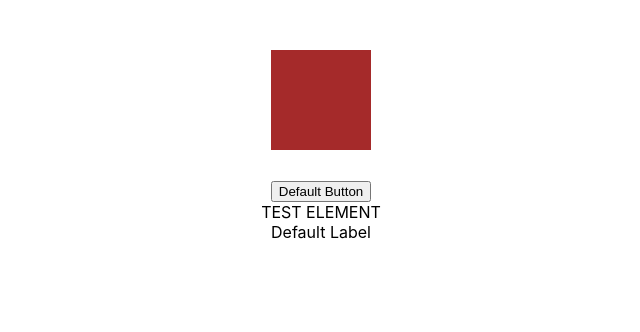
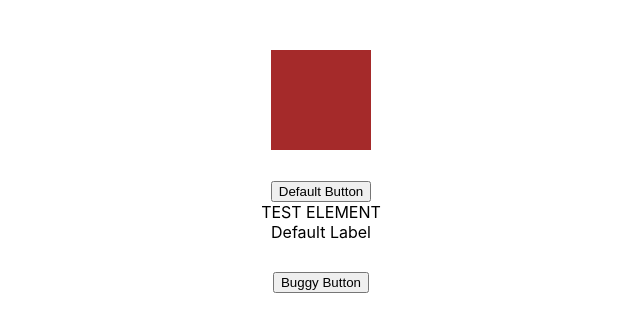
Before and after one commit to EBuyuran/react-playground, a React (Create React App) app: page / in a window 1280 px wide. Shown: the top 332 px of the page, without its empty margins (319-959 px from the left). Built offline with nearby package versions, Linux system fonts and the light colour scheme.

Commit message:
added error boundary

```diff
--- a/src/App.js
+++ b/src/App.js
@@ -1,19 +1,30 @@
-import React from 'react';
-import BasicElement from './BasicElement.js';
-// import BasicButton from './BasicButton.js';
-import LabelledButton from './LabelledButton.js';
-import LogSomeStuff from './LogSomeStuff.js';
-import './App.css';
+import React from "react";
+import ErrorBoundary from "./ErrorBoundary";
+import BasicElement from "./BasicElement";
+import BuggyButton from "./BuggyButton";
+import LabelledButton from "./LabelledButton";
+import LogSomeStuff from "./LogSomeStuff";
+import "./App.css";
 
 // Higher Order Component Example.
 const LogStuff = LogSomeStuff(BasicElement);
 
 export default class extends React.Component {
+  constructor(props) {
+    super(props);
+    this.state = {
+      error_thrown: false,
+    }
+  }
+
   render() {
     return (
       <div className="App">
         <LogStuff background={"brown"} />
         <LabelledButton /> {/* forwardRefs Example. */}
+        <ErrorBoundary>
+          <BuggyButton /> {/* Error Handling */}
+        </ErrorBoundary>
       </div>
     )
   }
--- /dev/null
+++ b/src/BuggyButton.js
@@ -0,0 +1,29 @@
+import React from "react";
+
+export default class extends React.Component {
+  constructor(props) {
+    super(props);
+
+    this.state = {
+      button_name: "Buggy Button"
+    };
+
+    this.throw = this.throw.bind(this);
+  }
+
+  throw() {
+    this.setState({
+      button_name: null
+    });
+  }
+
+  render() {
+    if (!this.state.button_name) {
+      throw new Error("I've crashed!");
+    }
+
+    return (
+      <button style={{marginTop: 30}} onClick={this.throw}>{this.state.button_name}</button>
+    )
+  }
+}
--- /dev/null
+++ b/src/ErrorBoundary.js
@@ -0,0 +1,29 @@
+import React from "react";
+
+export default class extends React.Component {
+  constructor(props) {
+    super(props);
+    this.state = {
+      error: null
+    }
+  }
+
+  static getDerivedStateFromError(error) {
+    // Update state so the next render will show the fallback UI.
+    return {
+      error: true
+    }
+  }
+
+  componentDidCatch(error, errorInfo) {
+    console.log(error);
+    console.log(errorInfo);
+  }
+
+  render() {
+    if (this.state.error) {
+      return <h2>Something went wrong.</h2>
+    }
+    return this.props.children;
+  }
+}
--- a/src/index.css
+++ b/src/index.css
@@ -12,3 +12,7 @@ code {
   font-family: source-code-pro, Menlo, Monaco, Consolas, "Courier New",
     monospace;
 }
+
+.hidden {
+  display: none;
+}
```
